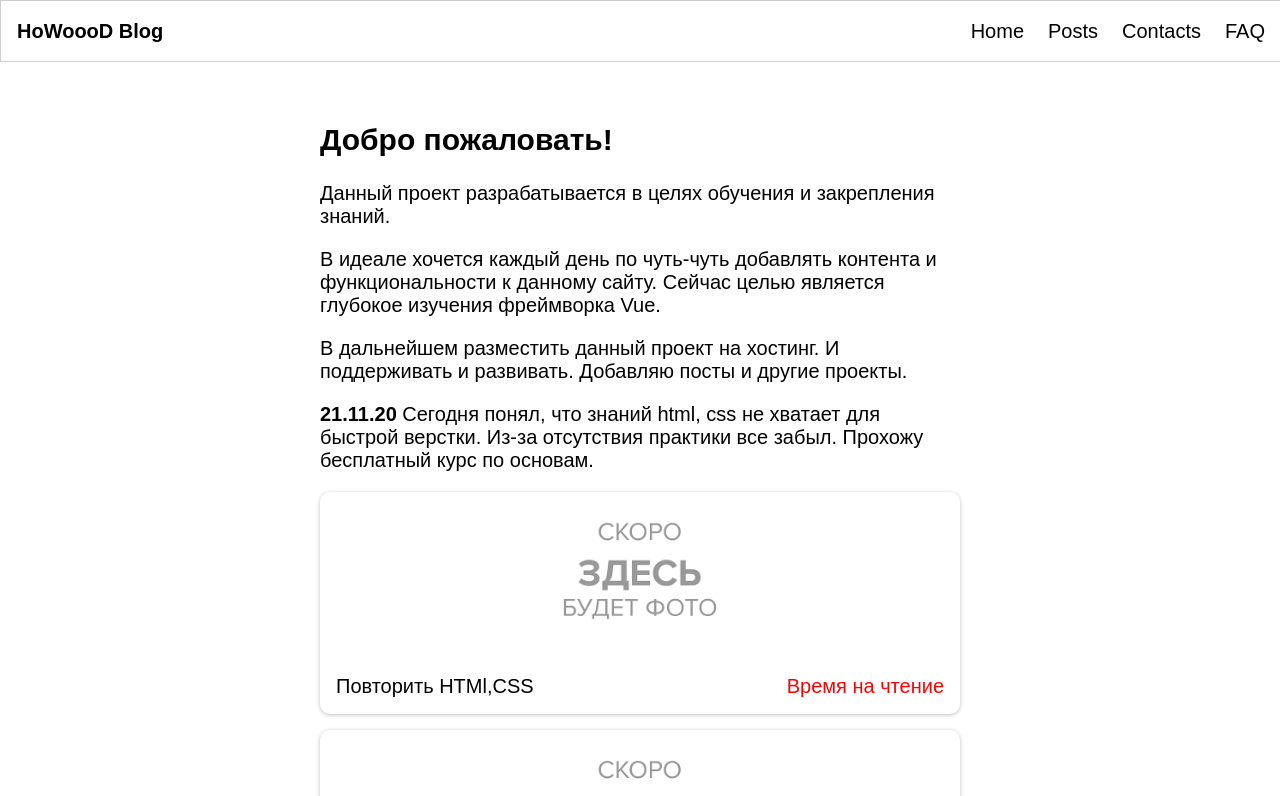
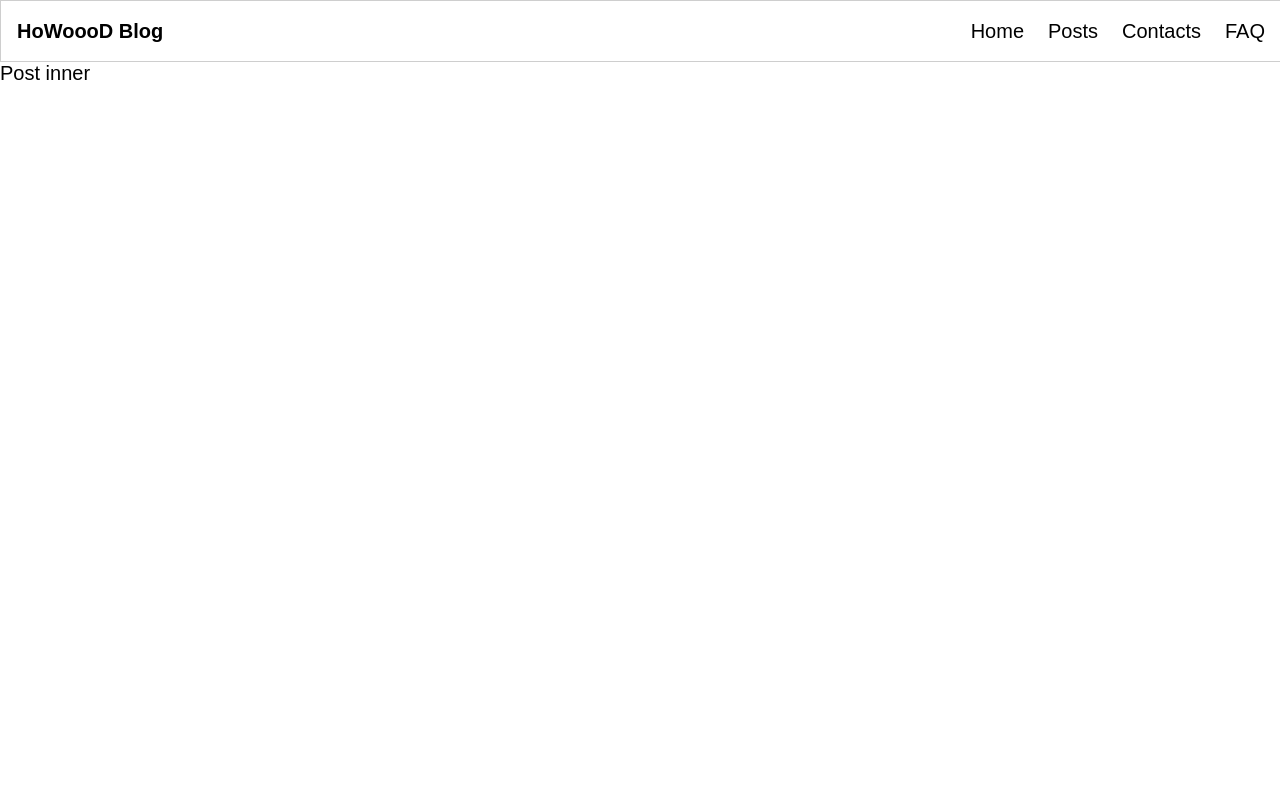
Before and after one commit to HoWoooD/howoood-blog, a Vue app: page /post/1 in a window 1280 px wide. Shown: the top 796 px of the page. Built offline with nearby package versions, Linux system fonts and the light colour scheme.

Commit message:
add vue-router

```diff
--- a/package.json
+++ b/package.json
@@ -9,7 +9,8 @@
   },
   "dependencies": {
     "core-js": "^3.3.2",
-    "vue": "^2.6.10"
+    "vue": "^2.6.10",
+    "vue-router": "^3.4.9"
   },
   "devDependencies": {
     "@vue/cli-plugin-babel": "^4.3.1",
--- a/src/App.vue
+++ b/src/App.vue
@@ -1,20 +1,12 @@
 <template>
   <div id="app">
-    <layout>
-      <Home></Home>
-    </layout>
+    <router-view/>
   </div>
 </template>
 
 <script>
-import Home from './Pages/Home'
-import Layout from "./components/Layout";
-
 export default {
   name: 'app',
-  components: {
-    Layout, Home
-  }
 }
 </script>
 
--- a/src/Pages/Home.vue
+++ b/src/Pages/Home.vue
@@ -1,14 +1,15 @@
 <template>
-    <div class="content">
+    <layout>
         <content-block></content-block>
-    </div>
+    </layout>
 </template>
 
 <script>
     import ContentBlock from "../components/_components/Content";
+    import Layout from "../components/Layout";
     export default {
         name: "Home",
-        components: {ContentBlock}
+        components: {Layout, ContentBlock}
     }
 </script>
 
--- a/src/Pages/Post.vue
+++ b/src/Pages/Post.vue
@@ -1,12 +1,14 @@
 <template>
-    <div>
-
-    </div>
+    <layout>
+        <div>Post inner</div>
+    </layout>
 </template>
 
 <script>
+    import Layout from "../components/Layout";
     export default {
         name: "Post",
+        components: {Layout},
     }
 </script>
 
--- a/src/main.js
+++ b/src/main.js
@@ -1,8 +1,27 @@
 import Vue from 'vue'
 import App from './App.vue'
+import Router from 'vue-router'
 
 Vue.config.productionTip = false;
 
+Vue.use(Router);
+
+const router = new Router({
+  mode: 'history',
+  base: process.env.BASE_URL,
+  routes: [
+    {
+      path: '/',
+      component: () => import('./Pages/Home')
+    },
+    {
+      path: '/post/:id',
+      component: () => import('./Pages/Post'),
+    },
+  ]
+});
+
 new Vue({
+  router,
   render: h => h(App),
 }).$mount('#app');
```
Also changed, not shown: 1 other file (tests, documents, lock files or other folders).
